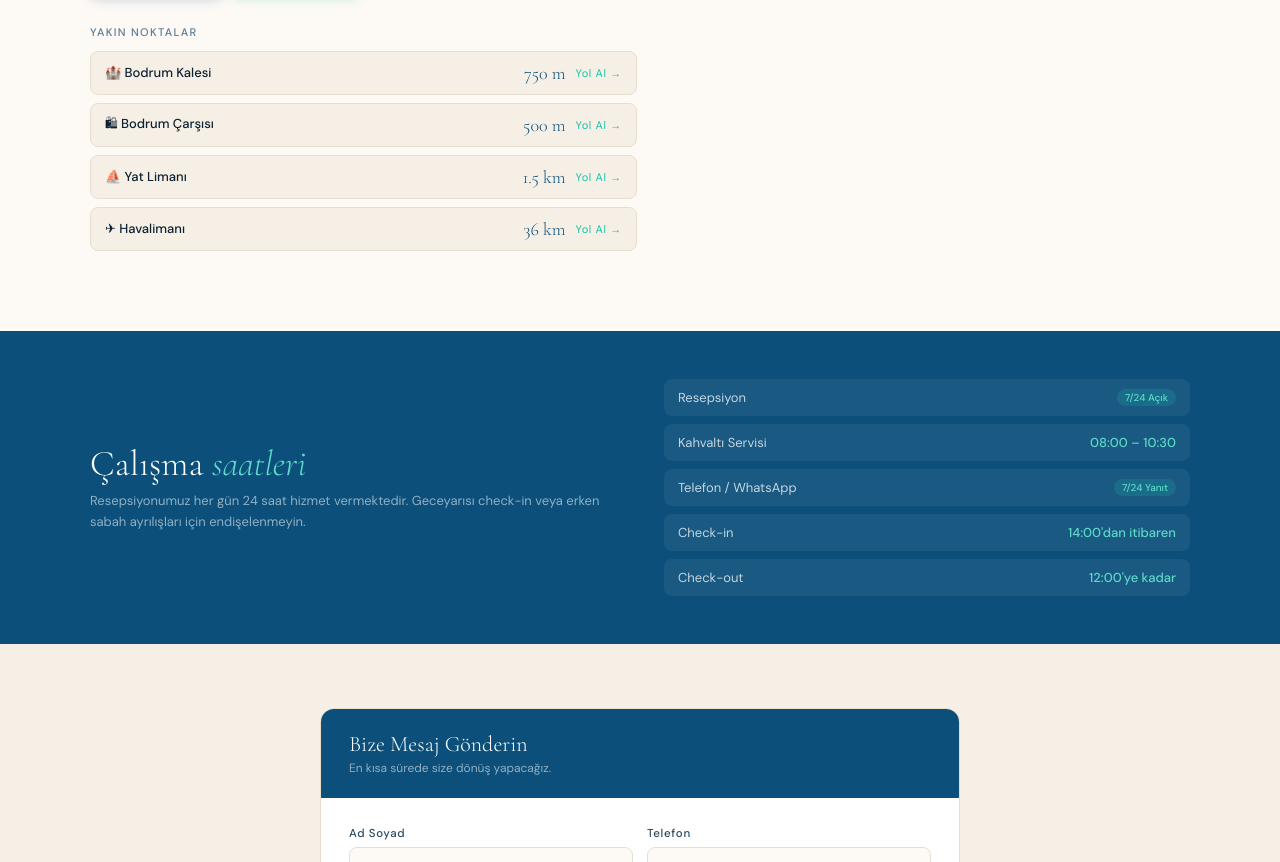
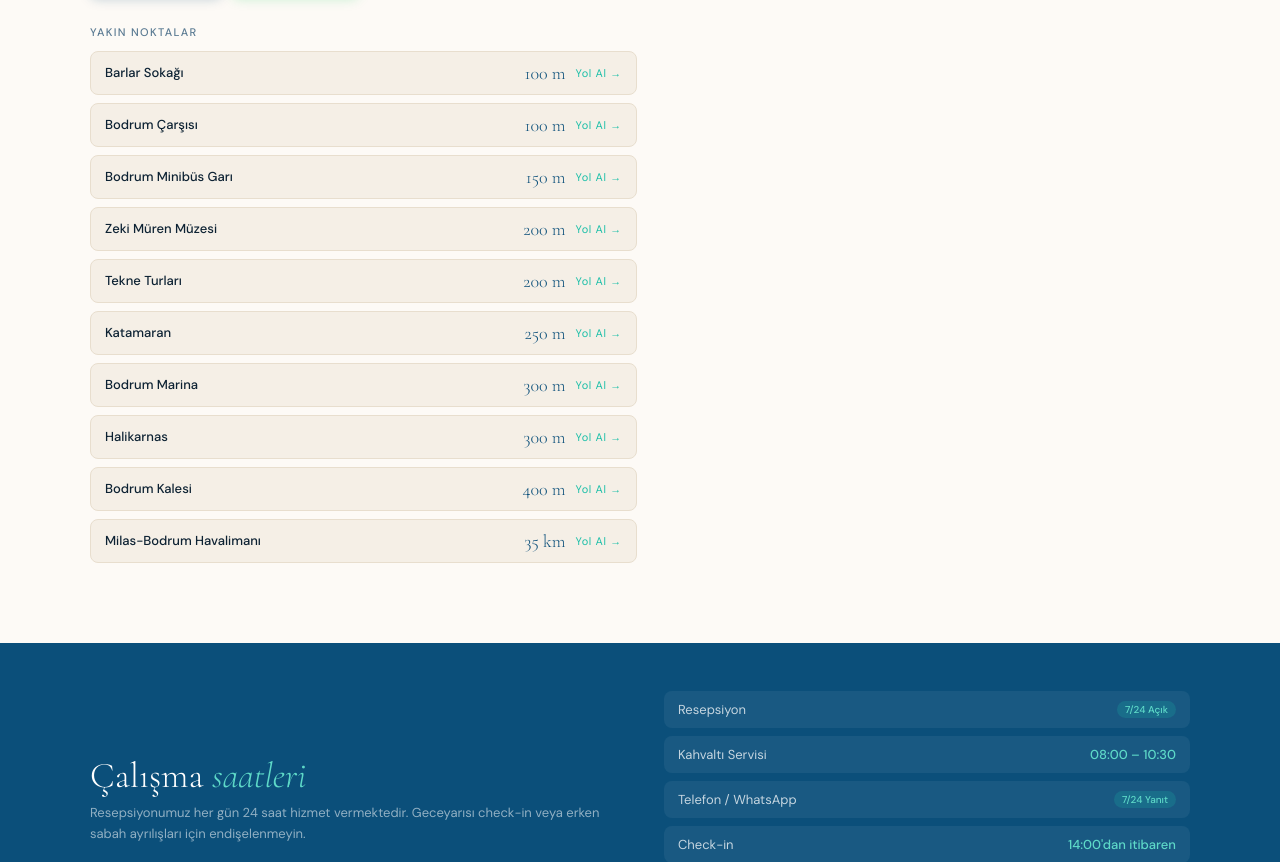
Before and after one commit to selcukburgaz-max/tuna-butik-otel, a website: page iletisim.html in a window 1280 px wide. Shown: the part 947-1809 px from the top of the page. Drawn offline with nearby package versions, Linux system fonts and the light colour scheme.

Commit message:
Update iletisim.html

```diff
--- a/iletisim.html
+++ b/iletisim.html
@@ -365,10 +365,16 @@ textarea{resize:vertical;min-height:100px;line-height:1.6;}
 
       <div class="distance-title">Yakın Noktalar</div>
       <div class="dist-list">
-        <div class="dist-row"><a href="https://maps.google.com/?q=Bodrum+Kalesi" target="_blank" rel="noopener"><span class="dist-place">🏰 Bodrum Kalesi</span><div style="display:flex;align-items:center;gap:10px"><span class="dist-km">750 m</span><span class="dist-arrow">Yol Al →</span></div></a></div>
-        <div class="dist-row"><a href="https://maps.google.com/?q=Bodrum+Carsisi" target="_blank" rel="noopener"><span class="dist-place">🛍 Bodrum Çarşısı</span><div style="display:flex;align-items:center;gap:10px"><span class="dist-km">500 m</span><span class="dist-arrow">Yol Al →</span></div></a></div>
-        <div class="dist-row"><a href="https://maps.google.com/?q=Bodrum+Marina" target="_blank" rel="noopener"><span class="dist-place">⛵ Yat Limanı</span><div style="display:flex;align-items:center;gap:10px"><span class="dist-km">1.5 km</span><span class="dist-arrow">Yol Al →</span></div></a></div>
-        <div class="dist-row"><a href="https://maps.google.com/?q=Milas+Bodrum+Havalimani" target="_blank" rel="noopener"><span class="dist-place">✈ Havalimanı</span><div style="display:flex;align-items:center;gap:10px"><span class="dist-km">36 km</span><span class="dist-arrow">Yol Al →</span></div></a></div>
+        <div class="dist-row"><a href="https://maps.google.com/?q=Barlar+Sokagi+Bodrum" target="_blank" rel="noopener"><span class="dist-place">Barlar Sokağı</span><div style="display:flex;align-items:center;gap:10px"><span class="dist-km">100 m</span><span class="dist-arrow">Yol Al →</span></div></a></div>
+        <div class="dist-row"><a href="https://maps.google.com/?q=Bodrum+Carsisi" target="_blank" rel="noopener"><span class="dist-place">Bodrum Çarşısı</span><div style="display:flex;align-items:center;gap:10px"><span class="dist-km">100 m</span><span class="dist-arrow">Yol Al →</span></div></a></div>
+        <div class="dist-row"><a href="https://maps.google.com/?q=Bodrum+Otogar" target="_blank" rel="noopener"><span class="dist-place">Bodrum Minibüs Garı</span><div style="display:flex;align-items:center;gap:10px"><span class="dist-km">150 m</span><span class="dist-arrow">Yol Al →</span></div></a></div>
+        <div class="dist-row"><a href="https://maps.google.com/?q=Zeki+Muren+Muzesi+Bodrum" target="_blank" rel="noopener"><span class="dist-place">Zeki Müren Müzesi</span><div style="display:flex;align-items:center;gap:10px"><span class="dist-km">200 m</span><span class="dist-arrow">Yol Al →</span></div></a></div>
+        <div class="dist-row"><a href="https://maps.google.com/?q=Tekne+Turlari+Bodrum" target="_blank" rel="noopener"><span class="dist-place">Tekne Turları</span><div style="display:flex;align-items:center;gap:10px"><span class="dist-km">200 m</span><span class="dist-arrow">Yol Al →</span></div></a></div>
+        <div class="dist-row"><a href="https://maps.google.com/?q=Katamaran+Bodrum" target="_blank" rel="noopener"><span class="dist-place">Katamaran</span><div style="display:flex;align-items:center;gap:10px"><span class="dist-km">250 m</span><span class="dist-arrow">Yol Al →</span></div></a></div>
+        <div class="dist-row"><a href="https://maps.google.com/?q=Bodrum+Marina" target="_blank" rel="noopener"><span class="dist-place">Bodrum Marina</span><div style="display:flex;align-items:center;gap:10px"><span class="dist-km">300 m</span><span class="dist-arrow">Yol Al →</span></div></a></div>
+        <div class="dist-row"><a href="https://maps.google.com/?q=Halikarnas+Bodrum" target="_blank" rel="noopener"><span class="dist-place">Halikarnas</span><div style="display:flex;align-items:center;gap:10px"><span class="dist-km">300 m</span><span class="dist-arrow">Yol Al →</span></div></a></div>
+        <div class="dist-row"><a href="https://maps.google.com/?q=Bodrum+Kalesi" target="_blank" rel="noopener"><span class="dist-place">Bodrum Kalesi</span><div style="display:flex;align-items:center;gap:10px"><span class="dist-km">400 m</span><span class="dist-arrow">Yol Al →</span></div></a></div>
+        <div class="dist-row"><a href="https://maps.google.com/?q=Milas+Bodrum+Havalimani" target="_blank" rel="noopener"><span class="dist-place">Milas-Bodrum Havalimanı</span><div style="display:flex;align-items:center;gap:10px"><span class="dist-km">35 km</span><span class="dist-arrow">Yol Al →</span></div></a></div>
       </div>
     </div>
 
```
